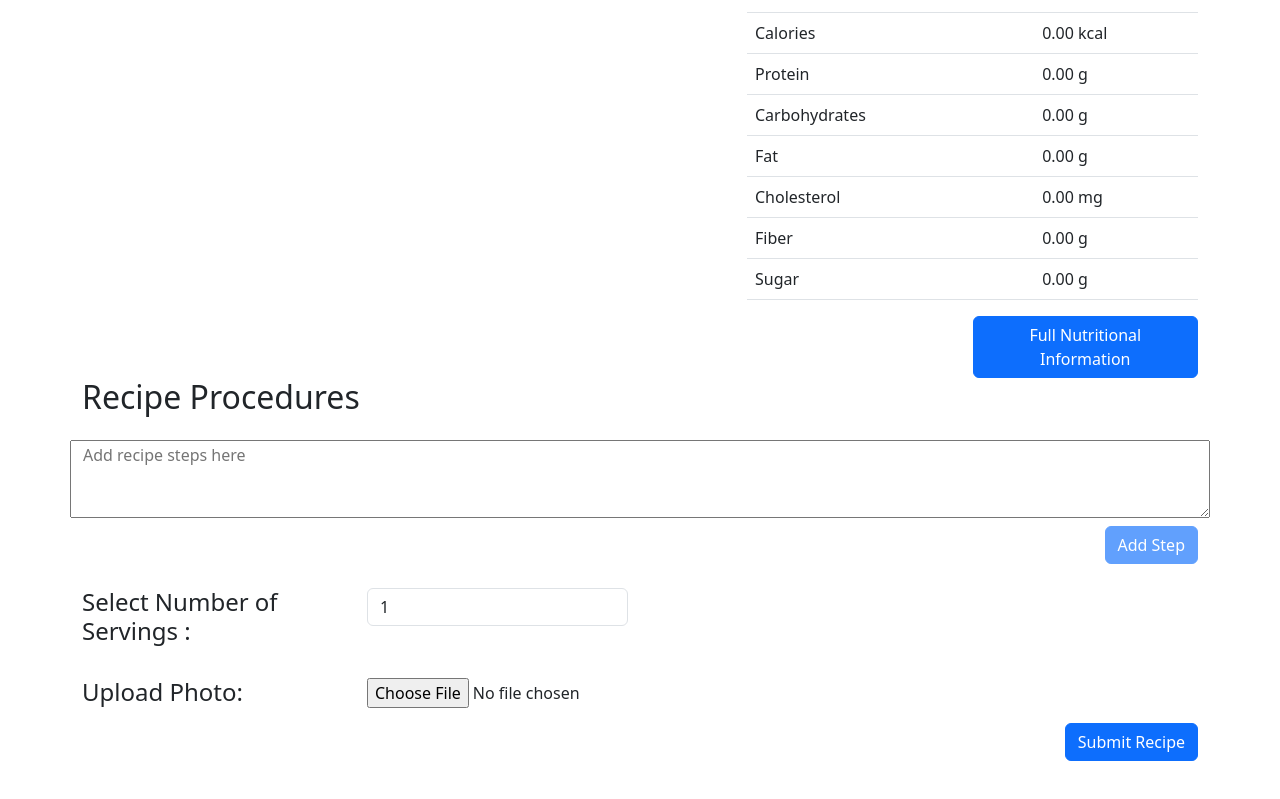
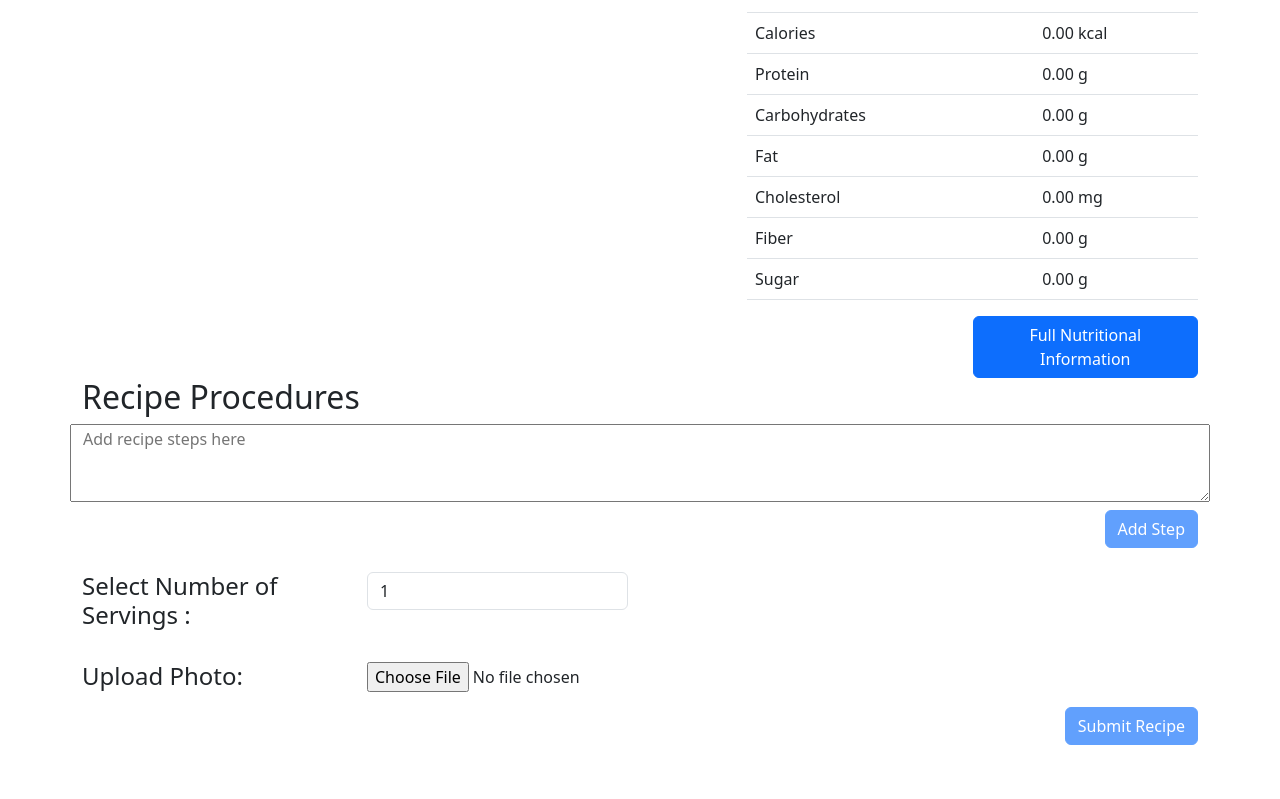
Before and after one commit to EmmanuelSoon/ADReact, a React (Create React App) app: page /recipe/new in a window 1280 px wide. Shown: the part 347-1146 px from the top of the page. Built offline with nearby package versions, Linux system fonts and the light colour scheme; sample sign-in values are in the browser's storage.

Commit message:
UI UPDATED

```diff
--- a/src/Components/MainComponent.js
+++ b/src/Components/MainComponent.js
@@ -26,14 +26,13 @@ function Main () {
                     <Route path="/recipes/:id" element={<Recipe userId={searchParams.get("userId")}/>} />
                     <Route path="/recipe/edit/:id" element={<EditRecipe userId={searchParams.get("userId")}/>} />
                     <Route path='/recipe/new' element={<NewRecipe />} />
-                    <Route path="/android/:id/:userhash/:passhash" element={<LoginWithData />} />
                     <Route path="/logout" element={<Logout />} />
                     <Route path="*" element= {<Navigate to="/" replace />} />
                 </Route>
                 <Route element={<WithoutNav />}>
                     <Route path='/login' element={<Login />} />
+                    <Route path="/android/:id/:userhash/:passhash" element={<LoginWithData />} />
                 </Route>
-
             </Routes>
         </div>
     )
--- a/src/Components/NewRecipeForm/NewRecipe.jsx
+++ b/src/Components/NewRecipeForm/NewRecipe.jsx
@@ -207,7 +207,7 @@ export default function NewRecipe(props) {
                         </tbody>
                     </table>
                 </div>
-                <div className='col-6 ms-auto'>
+                <div className='col-12 col-md-6 ms-auto'>
                     <button className='btn btn-primary float-end' onClick={() => {setShow(true)}}>Full Nutritional Information</button>
                 </div>
             </div>
@@ -221,7 +221,7 @@ export default function NewRecipe(props) {
                     <p className='word'>{procedure}</p>
                 </div>
                 <div className='col-3'>
-                    <button className='btn btn-danger' onClick={() => deleteProcedure(index)}>remove</button>
+                    <button className='btn btn-danger float-end' onClick={() => deleteProcedure(index)}>remove</button>
                 </div>
             </div>
 
@@ -255,8 +255,6 @@ export default function NewRecipe(props) {
         }
     }
      const handleSubmit = async (event) => {
-        console.log("submit")
-        console.log(event)
         event.preventDefault();
         const formData = {
             name:name,
@@ -276,10 +274,10 @@ export default function NewRecipe(props) {
         });
         navigate("/")
     }
-    // if (!userId) {
-    //     // return <div>{user.name} is loggged in</div>;
-    //     navigate("/Login", { replace: true });
-    // }
+
+    const checkFormComplete = () => {
+        return name.length === 0 || weightIngredients.length === 0 || procedures.length === 0
+    }
   return (
     <div className='container mt-2 mb-2'>
         <ModalForNutrition show={show} setShow={setShow} fullNutritionInfo = {fullNutritionInfo()}/>
@@ -319,13 +317,7 @@ export default function NewRecipe(props) {
                 <h2>Recipe Procedures</h2>
             </div>
         </div>
-        <div className='row'>
-            <div className='col-12'>
-                <ul>
-                    {storedProcedures}
-                </ul>
-            </div>
-        </div>
+            {storedProcedures}
         <div className='row'>
             <div className='col-12'>
                 <Procedure addProcedure={addProcedure} deleteProcedure={deleteProcedure}/>
@@ -350,8 +342,7 @@ export default function NewRecipe(props) {
 
         <div className='row'>
             <div className='col-12 ms-auto text-right'>
-                {/* <button className='btn btn-primary float-end' type='submit'>Submit Recipe</button> */}
-                <button className='btn btn-primary float-end' onClick={handleSubmit}>Submit Recipe</button>
+                <button className='btn btn-primary float-end' onClick={handleSubmit} disabled={checkFormComplete()}>Submit Recipe</button>
             </div>
         </div>
         <div className='row'>
@@ -359,7 +350,6 @@ export default function NewRecipe(props) {
                 <canvas id="imageCanvas"></canvas>
             </div>
         </div>
-       {/* </form> */}
     </div>
   )
 }
--- a/src/Components/RecipeSearchComponent.js
+++ b/src/Components/RecipeSearchComponent.js
@@ -9,18 +9,18 @@ export default function RecipeSearchComponent(props) {
     }
     return (
         <div className='row mb-3'>
-            <div className='col-8'>
-                <input type='text' value={searchContent} placeholder='Search recipes' className='form-control'
+            <div className=' col-12 col-md-8 mt-2'>
+                <input type='text' value={searchContent} placeholder='Search recipes...' className='form-control'
                         onChange={e => setSearchContent(e.target.value)} style={{width:'100%'}}/>
             </div>
-            <div className='col-2 col-md-2'>
+            <div className='col-6 col-md-2 mt-2'>
                 <button type="button" className="btn btn-primary" style={{width:'100%'}} onClick={handleSearch}>
-                    <i className="fa fa-search"></i>
+                    <i className="fa fa-search"> Search</i>
                 </button>
             </div>
-            <div className='col-2 col-md-2'>
+            <div className='col-6 col-md-2 mt-2'>
                 <button className='btn btn-primary' style={{width:'100%'}} onClick={() => filterRef.current.style.display='flex'}>
-                <i className="fa fa-filter" aria-hidden="true" ></i>
+                <i className="fa fa-filter"> Max. Calories</i>
                 </button>
             </div>
             <div style={{display:'none'}} ref={filterRef} className='row mt-2'>
```
